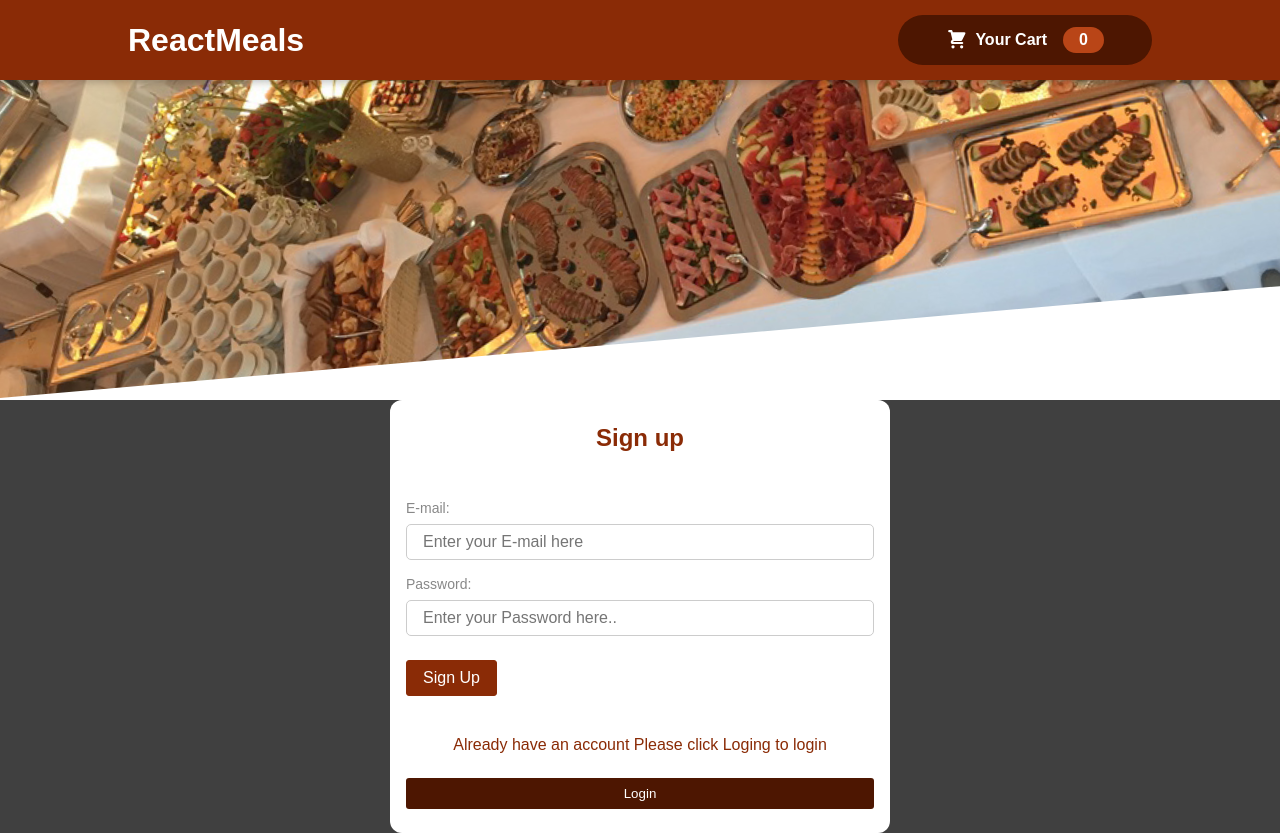
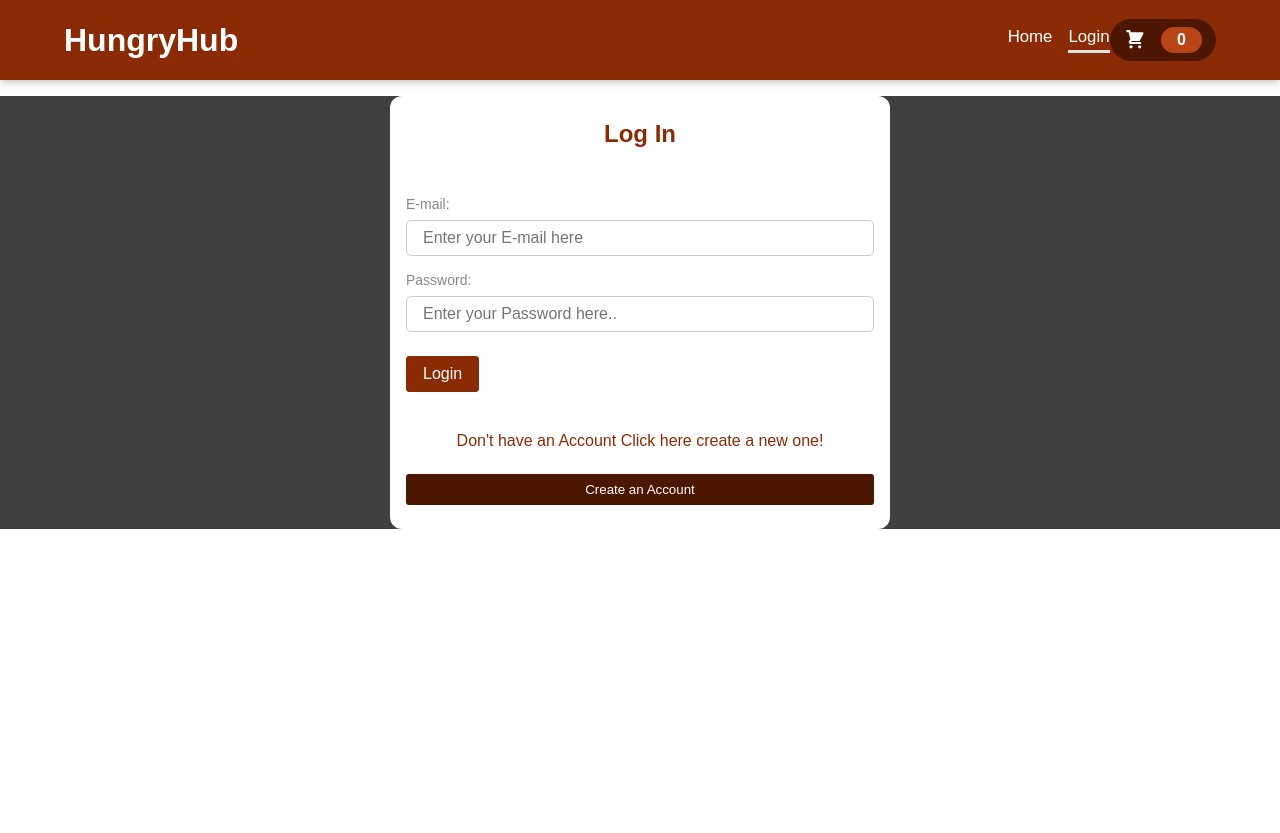
Before and after one commit to raihan2bd/hungry-hub, a React (Create React App) app: page /auth in a window 1280 px wide. After the commit the page ends 800 px from the top, so only its background shows below. Built offline with nearby package versions, Linux system fonts and the light colour scheme.

Commit message:
Refactor Header component to make it batter user experience

```diff
--- a/src/App.js
+++ b/src/App.js
@@ -1,36 +1,22 @@
-import React, { useState } from 'react';
+import React from 'react';
 import { Routes, Route } from 'react-router-dom';
 
-import Header from './components/Layout/Header';
-import Cart from './components/Cart/Cart';
 import HomePage from './pages/HomePage';
 import AuthPage from './pages/AuthPage';
 import CheckoutPage from './pages/CheckoutPage';
 import OrderedPage from './pages/OrderedPage';
+import Layout from './components/Layout/Layout';
 
 function App() {
-  const [cartIsShown, setCartIsShown] = useState(false);
-
-  const showCartHandler = () => {
-    setCartIsShown(true);
-  };
-
-  const hideCartHandler = () => {
-    setCartIsShown(false);
-  };
   return (
-    <>
-      {cartIsShown && <Cart onHideCart={hideCartHandler} />}
-      <Header onShowCart={showCartHandler} />
-      <main>
-        <Routes>
-          <Route path='/' element={<HomePage />} />
-          <Route path='/auth' element={<AuthPage />} />
-          <Route path='/checkout' element={<CheckoutPage />} />
-          <Route path='/ordered' element={<OrderedPage />} />
-        </Routes>
-      </main>
-    </>
+    <Layout>
+      <Routes>
+        <Route path="/" element={<HomePage />} />
+        <Route path="/auth" element={<AuthPage />} />
+        <Route path="/checkout" element={<CheckoutPage />} />
+        <Route path="/ordered" element={<OrderedPage />} />
+      </Routes>
+    </Layout>
   );
 }
 
--- a/src/components/Auth/Auth.js
+++ b/src/components/Auth/Auth.js
@@ -8,7 +8,7 @@ import classes from './Auth.module.css';
 const Auth = () => {
   const emailRef = useRef();
   const passwordRef = useRef();
-  const [isLoggedIn, setIsLoggedIn] = useState(false);
+  const [isLoggedIn, setIsLoggedIn] = useState(true);
   const authState = useSelector((state) => state.auth);
   const {isAuth} = authState;
   const dispatch = useDispatch();
--- a/src/components/Layout/Header.js
+++ b/src/components/Layout/Header.js
@@ -1,21 +1,48 @@
 import React from 'react';
+import { useSelector, useDispatch } from 'react-redux';
 
+import { cartActions } from '../../redux/cart/cartSlice';
+import Cart from '../Cart/Cart';
 import HeaderCartButton from './HeaderCartButton';
-import mealImage from '../../assets/meals.jpg';
 import classes from './Header.module.css';
+import { NavLink } from 'react-router-dom';
 
-const Header = (props) => {
+const Header = () => {
+  const cartIsShown = useSelector((state) => state.cart.cartIsShown)
+  const isAuth = useSelector((state) => state.auth.isAuth);
+  const dispatch = useDispatch();
+
+  const cartShowHandler = () => {
+    dispatch(cartActions.showCart());
+  }
+
+  const cartHideHandler = () => {
+    dispatch(cartActions.hideCart())
+  }
+
   return (
-    <React.Fragment>
+    <>
       <header className={classes.header}>
-        <h1>ReactMeals</h1>
-        <HeaderCartButton onClick={props.onShowCart} />
+        <div className={classes.brand}>
+          <h1>HungryHub</h1>
+        </div>
+        <nav className={classes.nav}>
+          <ul className={classes.nav_items}>
+            <li className={classes.nav_item}>
+              <NavLink to="/">Home</NavLink>
+            </li>
+           {!isAuth && <li className={classes.nav_item}>
+              <NavLink to="/auth">Login</NavLink>
+            </li>}
+            {isAuth && <li className={classes.nav_item}>
+              <button className={classes.btn_logout} type='button'>Logout</button>
+            </li>}
+          </ul>
+          <HeaderCartButton onClick={cartShowHandler} />
+        </nav>
       </header>
-
-      <div className={classes['main-image']}>
-        <img src={mealImage} alt="A table full of dilicious food!" />
-      </div>
-    </React.Fragment>
+      {cartIsShown && <Cart onHideCart={cartHideHandler} />}
+    </>
   );
 };
 
--- a/src/components/Layout/Header.module.css
+++ b/src/components/Layout/Header.module.css
@@ -9,21 +9,51 @@
   display: flex;
   justify-content: space-between;
   align-items: center;
-  padding: 0 10%;
+  padding: 0 5%;
   box-shadow: 0 2px 8px rgba(0, 0, 0, 0.25);
   z-index: 10;
 }
 
-.main-image {
-  width: 100%;
-  height: 25rem;
-  z-index: 0;
-  overflow: hidden;
+.nav {
+  display: flex;
+  justify-content: space-between;
 }
 
-.main-image img {
-  width: 110%;
-  height: 100%;
-  object-fit: cover;
-  transform: rotateZ(-5deg) translateY(-4rem) translateX(-1rem);
+.nav_items {
+  list-style: none;
+  display: flex;
+  gap: 1rem;
+  align-items: center;
 }
+
+.nav_item a {
+  color: #fff;
+  font-size: 1.05rem;
+  padding: 0.5rem 0;
+}
+
+.nav_item a:hover {
+  color: #4d1601;
+}
+
+.nav_item a::after {
+  content: "";
+  margin-top: 3px;
+  display: block;
+  width: 100%;
+  height: 3px;
+  background-color: transparent;
+}
+
+.btn_logout {
+  background: #3b0a01;
+  border: none;
+  border-radius: 1rem;
+  padding: 0.6rem 1rem;
+  color: #fff;
+  margin-right: 1rem;
+}
+
+.btn_logout:hover {
+  background: #4d1601;
+}
--- a/src/components/Layout/HeaderCartButton.js
+++ b/src/components/Layout/HeaderCartButton.js
@@ -35,7 +35,6 @@ const HeaderCartButton = (props) => {
       <span className={classes.icon}>
         <CartIcon />
       </span>
-      <span>Your Cart</span>
       <span className={classes.badge}>{numberOfCartItems}</span>
     </button>
   );
--- a/src/components/Layout/HeaderCartButton.module.css
+++ b/src/components/Layout/HeaderCartButton.module.css
@@ -4,7 +4,7 @@
   border: none;
   background-color: #4d1601;
   color: white;
-  padding: 0.75rem 3rem;
+  padding: 0.5rem 0.875rem;
   display: flex;
   justify-content: space-around;
   align-items: center;
@@ -20,7 +20,6 @@
 .icon {
   width: 1.35rem;
   height: 1.35rem;
-  margin-right: 0.5rem;
 }
 
 .badge {
--- /dev/null
+++ b/src/components/Layout/Layout.js
@@ -0,0 +1,17 @@
+import React from 'react';
+
+import Header from './Header';
+import classes from './Layout.module.css';
+
+const Layout = (props) => {
+  return (
+    <>
+      <Header />
+      <main className={classes.main}>
+        {props.children}
+      </main>
+    </>
+  )
+}
+
+export default Layout;
--- /dev/null
+++ b/src/components/Layout/Layout.module.css
@@ -0,0 +1,3 @@
+.main {
+  margin-top: 6rem;
+}
--- a/src/index.css
+++ b/src/index.css
@@ -1,5 +1,7 @@
 * {
   box-sizing: border-box;
+  padding: 0;
+  margin: 0;
 }
 
 html {
@@ -18,3 +20,15 @@ button {
 button:active {
   transform: translateY(-2px);
 }
+
+a {
+  text-decoration: none;
+}
+
+a.active::after {
+  background: #e1e1e1 !important;
+}
+
+a.active:hover::after {
+  background: #4d1601 !important;
+}
```
